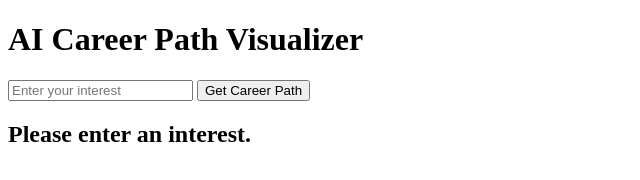
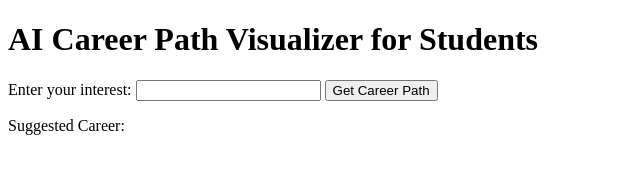
Before and after one commit to nandithana230-lgtm/AI-Based-Career-Path-Visualizer-for-students, a plain HTML site: page Index.html in a window 1280 px wide. Both pictures are taken after a click on the button "Get Career Path". Shown: the whole page, without its empty margins (0-640 px from the left). Drawn offline with Linux system fonts and the light colour scheme.

Commit message:
Index.html

```diff
--- a/Index.html
+++ b/Index.html
@@ -4,28 +4,33 @@
     <title>AI Career Path Visualizer</title>
 </head>
 <body>
-    <h1>AI Career Path Visualizer</h1>
 
-    <input type="text" id="interest" placeholder="Enter your interest">
+<h1>AI Career Path Visualizer for Students</h1>
+
+<label>Enter your interest:</label>
+<input type="text" id="interest">
 <button onclick="showCareer()">Get Career Path</button>
 
-    <h2 id="result"></h2>
+<p id="result"></p>
 
 <script>
 function showCareer() {
-            var interest = document.getElementById("interest").value;
-            var result = document.getElementById("result");
+    let interest = document.getElementById("interest").value;
 
-            if (interest === "") {
-                result.innerHTML = "Please enter an interest.";
-            } else if (interest.toLowerCase() === "programming") {
-                result.innerHTML = "Suggested Career: Software Engineer";
-            } else if (interest.toLowerCase() === "electronics") {
-                result.innerHTML = "Suggested Career: Electronics Engineer";
-            } else {
-                result.innerHTML = "Suggested Career: " + interest + " related field.";
+    if (interest.toLowerCase() == "programming") {
+        document.getElementById("result").innerHTML =
+        "Suggested Career: Software Engineer";
+    }
+    else if (interest.toLowerCase() == "electronics") {
+        document.getElementById("result").innerHTML =
+        "Suggested Career: Electronics Engineer";
+    }
+    else {
+        document.getElementById("result").innerHTML =
+        "Suggested Career: " + interest;
     }
 }
 </script>
+
 </body>
 </html>
```
Lines whose indentation alone changed are shown as unchanged.
